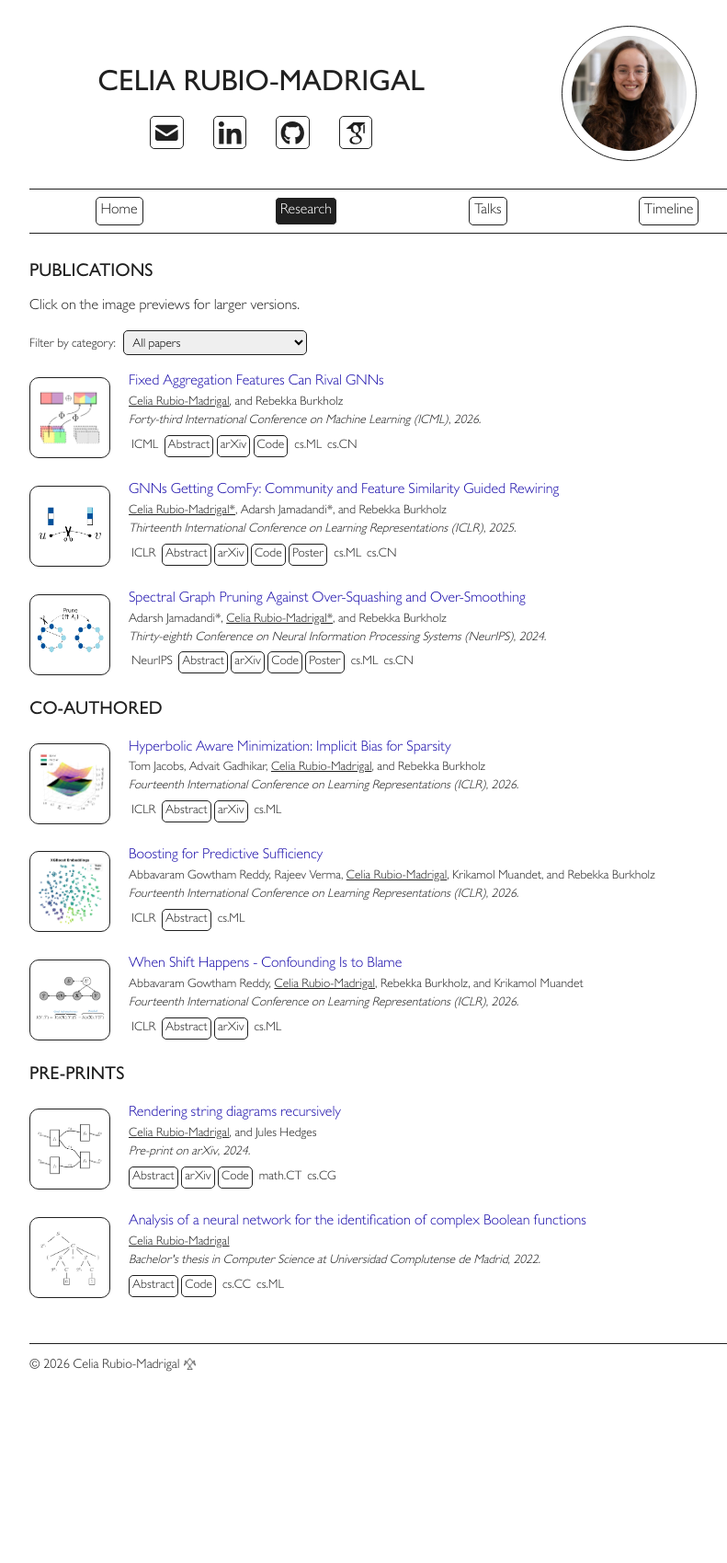
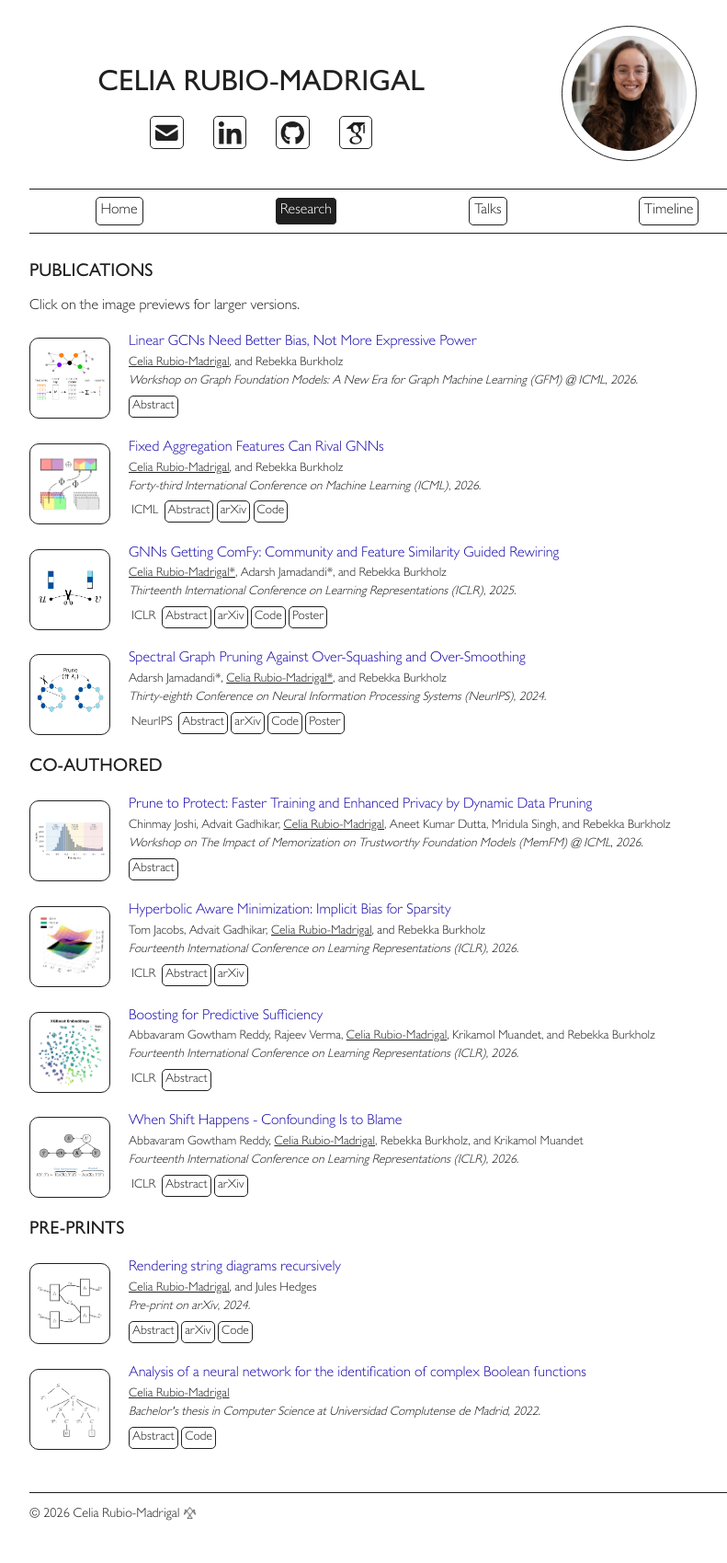
Before and after one commit to celrm/celrm.github.io, a Jekyll site: the page built from _pages/research.md, in a window 1280 px wide. Shown: the whole page at 92% size, without its empty margins (208-999 px from the left). Built offline with Jekyll 4.4.1, drawn with Linux system fonts in a browser that asks for light colours; before the commit the page ends 1537 px from its top, so only the background shows below that.

Commit message:
workshops and references

```diff
--- a/_data/news.yml
+++ b/_data/news.yml
@@ -4,15 +4,15 @@ list:
   details:
   - date: September 2026
     type: [event,award]
-    description: "13th Heidelberg Laureate Forum ([HLF](https://www.heidelberg-laureate-forum.org/forum/13th-hlf-2026.html)) as a young researcher (again!)."
+    description: "13th Heidelberg Laureate Forum ([HLF](https://www.heidelberg-laureate-forum.org/forum/13th-hlf-2026.html)) as a young researcher (again)."
     new: true
   - date: July 2026
     type: [publication]
-    description: "First-author paper at ICML'26: [*Fixed Aggregation Features can rival GNNs*](https://openreview.net/forum?id=gSZhNPp103)."
+    description: "First-author paper at ICML'26: [*Fixed Aggregation Features can rival GNNs*](https://openreview.net/forum?id=gSZhNPp103) [[3](/research#bib-fixed-aggregation-features)], and two workshop posters at [GFM](/research#bib-linear-gcns) and [MemFM](/research#bib-prune-to-protect). I was also selected as a Gold Reviewer (25%)."
     new: true
   - date: June 2026
     type: [event]
-    description: "Two posters at the Graph Signal Processing Workshop ([GSP](https://gspworkshop.org/2026/))."
+    description: "An oral and a poster at the Graph Signal Processing Workshop ([GSP](https://gspworkshop.org/2026/))."
     new: true
     future: true
   - date: April 2026
@@ -31,7 +31,7 @@ list:
     event_name: egmocamp26
   - date: December 2025
     type: [event]
-    description: "Poster at [WiML](https://sites.google.com/wimlworkshop.org/wimlworkshopneurips2025/program) @ NeurIPS'25."
+    description: "Poster at [WiML](https://sites.google.com/wimlworkshop.org/wimlworkshopneurips2025/program) @ NeurIPS'25 [[3](/research#bib-fixed-aggregation-features)]."
     new: true
     event_name: wiml25
   - date: November 2025
@@ -59,13 +59,13 @@ list:
     event_name: tuwien25
   - date: April 2025
     type: [publication]
-    description: "First-author paper at ICLR'25: [*GNNs getting ComFy: Community and feature similarity guided rewiring*](https://openreview.net/forum?id=g6v09VxgFw). Featured in the [TLDR AI](https://tldr.tech/ai/2025-02-11) newsletter."
+    description: "First-author paper at ICLR'25: [*GNNs getting ComFy: Community and feature similarity guided rewiring*](https://openreview.net/forum?id=g6v09VxgFw) [[2](/research#bib-gnns-getting-comfy)]. Featured in the [TLDR AI](https://tldr.tech/ai/2025-02-11) newsletter."
     event_name: iclr25
   - date: February 2025
     type: [event]
     description: "Talk for [Cohere Labs](https://cohere.com/events/cohere-for-ai-Celia-Rubio-Madrigal-2025) - Open Science Community. [[Video](https://youtu.be/fw8VBEBdWQY)]"
   - date: December 2024
-    description: "First-author paper at NeurIPS'24: [*Spectral graph pruning against over-squashing and over-smoothing*](https://openreview.net/forum?id=EMkrwJY2de). Another poster presented at the [WiML](https://sites.google.com/wimlworkshop.org/wiml-2024/program) workshop."
+    description: "First-author paper at NeurIPS'24: [*Spectral graph pruning against over-squashing and over-smoothing*](https://openreview.net/forum?id=EMkrwJY2de) [[1](/research#bib-spectral-graph-pruning)], and a workshop poster at [WiML](https://sites.google.com/wimlworkshop.org/wiml-2024/program) [[2](/research#bib-gnns-getting-comfy)]."
     type: [publication]
     event_name: neurips24
   - date: June 2024
--- a/_data/research.yml
+++ b/_data/research.yml
@@ -1,4 +1,23 @@
 list:
+- title: "Prune to Protect: Faster Training and Enhanced Privacy by Dynamic Data Pruning"
+  author_array: [Chinmay Joshi, Advait Gadhikar, Celia Rubio-Madrigal, Aneet Kumar Dutta, Mridula Singh, Rebekka Burkholz]
+  type: article
+  journal: Workshop on The Impact of Memorization on Trustworthy Foundation Models (MemFM) @ ICML
+  year: 2026
+  url: https://openreview.net/forum?id=IFnzabrAbl
+  img: prune-to-protect.png
+  abstract: "Deep networks memorize parts of their training data, exposing them to privacy attacks such as membership inference. The most vulnerable samples are often hard-to-learn tail examples: they are fitted late, carry high information for generalization, and are difficult to protect without sacrificing performance. We show that this privacy–utility tension can be mitigated by learning such samples earlier. To this end, we propose Weighted Loss InfoBatch (WLIB), which dynamically prunes easy samples while re-weighting hard ones according to sample-wise pruning ratios. By adjusting the influence of informative samples throughout training, WLIB jointly reduces memorization, improves robustness to membership inference attacks, and speeds up optimization. Extensive experiments demonstrate that WLIB achieves a favorable combination of privacy, utility, and training efficiency."
+
+- title: "Linear GCNs Need Better Bias, Not More Expressive Power"
+  author_array: [Celia Rubio-Madrigal, Rebekka Burkholz]
+  type: article
+  journal: "Workshop on Graph Foundation Models: A New Era for Graph Machine Learning (GFM) @ ICML"
+  year: 2026
+  url: https://openreview.net/forum?id=cUJMrMzYVG
+  first_author: true
+  abstract: "Do modern GNNs succeed because of architectural expressive power or because of implicit bias? We show that simple linear graph convolutions with sum aggregation and MLP classifiers can match the generalization performance of state-of-the-art graph learning methods. Theoretically, sum aggregation after a linear feature transformation can preserve neighborhood multiset information, yielding Weisfeiler–Lehman-level expressive power. Empirically, however, this potential is realized only through distillation from more complex GNN teachers. When trained from scratch, linear GCNs often fail to generalize. This reveals a gap between what simple models can express and what standard training selects. Our findings suggest that progress in graph learning may depend less on increasing expressiveness and more on controlling implicit bias, trainability, and model selection. Our experimental design provides a framework to distinguish these concepts."
+  img: linear-gcns.png
+
 - title: "Fixed Aggregation Features Can Rival GNNs"
   author_array: [Celia Rubio-Madrigal, Rebekka Burkholz]
   type: article
@@ -8,7 +27,6 @@ list:
   arxiv: 2601.19449
   first_author: true
   abstract: "Graph neural networks (GNNs) are widely believed to excel at node representation learning through trainable neighborhood aggregations. We challenge this view by introducing Fixed Aggregation Features (FAFs), a training-free approach that transforms graph learning tasks into tabular problems. This simple shift enables the use of well-established tabular methods, offering strong interpretability and the flexibility to deploy diverse classifiers. Across 14 benchmarks, well-tuned multilayer perceptrons trained on FAFs rival or outperform state-of-the-art GNNs and graph transformers on 12 tasks—often using only mean aggregation. The only exceptions are the Roman Empire and Minesweeper datasets, which typically require unusually deep GNNs. To explain the theoretical possibility of non-trainable aggregations, we connect our findings to Kolmogorov–Arnold representations and discuss when mean aggregation can be sufficient. In conclusion, our results call for (i) richer benchmarks benefiting from learning diverse neighborhood aggregations, (ii) strong tabular baselines as standard, and (iii) employing and advancing tabular models for graph data to gain new insights into related tasks."
-  categories: [cs.ML, cs.CN]
   img: fixed-aggregation-features.png
   code: https://github.com/celrm/fixed-aggregation-features
 
@@ -21,7 +39,6 @@ list:
   arxiv: "2506.02630"
   abstract: "Understanding the implicit bias of optimization algorithms is key to explaining and improving the generalization of deep models. The hyperbolic implicit bias induced by pointwise overparameterization promotes sparsity, but also yields a small inverse Riemannian metric near zero, slowing down parameter movement and impeding meaningful parameter sign flips. To overcome this obstacle, we propose Hyperbolic Aware Minimization (HAM), which alternates a standard optimizer step with a lightweight hyperbolic mirror step. The mirror step incurs less compute and memory than pointwise overparameterization, reproduces its beneficial hyperbolic geometry for feature learning, and mitigates the small–inverse-metric bottleneck. Our characterization of the implicit bias in the context of underdetermined linear regression provides insights into the mechanism how HAM consistently increases performance --even in the case of dense training, as we demonstrate in experiments with standard vision benchmarks. HAM is especially effective in combination with different sparsification methods, advancing the state of the art."
   img: ham-hyperbolic-step.png
-  categories: [cs.ML]
 
 - title: "Boosting for Predictive Sufficiency"
   author_array: [Abbavaram Gowtham Reddy, Rajeev Verma, Celia Rubio-Madrigal, Krikamol Muandet, Rebekka Burkholz]
@@ -32,7 +49,6 @@ list:
   arxiv:
   abstract: "Out-of-distribution (OOD) generalization is a defining hallmark of truly robust and reliable machine learning systems. Recently, it has been empirically observed that existing OOD generalization methods often underperform on real-world tabular data, where hidden confounding shifts drive distribution changes that boosting models handle more effectively. Part of boosting’s success is attributed to variance reduction, handling missing variables, feature selection, and connections to multicalibration. This paper uncovers a crucial reason behind its success in OOD generalization: boosting’s ability to infer stable environments robust to hidden confounding shifts and maximize predictive performance within those environments. This paper introduces an information-theoretic notion called $\alpha$-predictive sufficiency and formalizes its link to OOD generalization under hidden confounding. We show that boosting implicitly identifies suitable environments and produces an $\alpha$-predictive sufficient predictor. We validate our theoretical results through synthetic and real-world experiments and show that boosting achieves robust performance by identifying these environments and maximizing the association between predictions and true outcomes."
   img: predictive-sufficiency.png
-  categories: [cs.ML]
 
 - title: "When Shift Happens - Confounding Is to Blame"
   author_array: [Abbavaram Gowtham Reddy, Celia Rubio-Madrigal, Rebekka Burkholz, Krikamol Muandet]
@@ -43,7 +59,6 @@ list:
   arxiv: 2505.21422
   abstract: "Distribution shifts introduce uncertainty that undermines the robustness and generalization capabilities of machine learning models. While conventional wisdom suggests that learning causal-invariant representations enhances robustness to such shifts, recent empirical studies present a counterintuitive finding: (i) empirical risk minimization (ERM) can rival or even outperform state-of-the-art out-of-distribution (OOD) generalization methods, and (ii) OOD generalization performance improves when all available covariates, including non-causal ones, are utilized. We present theoretical and empirical explanations that attribute this phenomenon to hidden confounding. Shifts in hidden confounding induce changes in data distributions that violate assumptions commonly made by existing approaches. Under such conditions, we prove that generalization requires learning environment-specific relationships, rather than relying solely on invariant ones. Furthermore, we explain why models augmented with non-causal but informative covariates can mitigate the challenges posed by hidden confounding shifts. These findings offer new theoretical insights and practical guidance, serving as a roadmap for future research on OOD generalization and principled covariate-selection strategies."
   img: when-shift-happens.png
-  categories: [cs.ML]
 
 - title: "GNNs Getting ComFy: Community and Feature Similarity Guided Rewiring"
   author_array: [Celia Rubio-Madrigal*, Adarsh Jamadandi*, Rebekka Burkholz]
@@ -54,9 +69,8 @@ list:
   arxiv: 2502.04891
   abstract: "Maximizing the spectral gap through graph rewiring has been proposed to enhance the performance of message-passing graph neural networks (GNNs) by addressing over-squashing. However, as we show, minimizing the spectral gap can also improve generalization. To explain this, we analyze how rewiring can benefit GNNs within the context of stochastic block models. Since spectral gap optimization primarily influences community strength, it improves performance when the community structure aligns with node labels. Building on this insight, we propose three distinct rewiring strategies that explicitly target community structure, node labels, and their alignment: (a) community structure-based rewiring (ComMa), a more computationally efficient alternative to spectral gap optimization that achieves similar goals; (b) feature similarity-based rewiring (FeaSt), which focuses on maximizing global homophily; and (c) a hybrid approach (ComFy), which enhances local feature similarity while preserving community structure to optimize label-community alignment. Extensive experiments confirm the effectiveness of these strategies and support our theoretical insights."
   code: https://github.com/relationalml/comfy
-  img: small-comfy.png
+  img: gnns-getting-comfy.png
   poster: ComFy__poster_ICLR25.pdf
-  categories: [cs.ML, cs.CN]
   first_author: true
 
 - title: "Spectral Graph Pruning Against Over-Squashing and Over-Smoothing"
@@ -68,9 +82,8 @@ list:
   arxiv: 2404.04612
   abstract: "Message Passing Graph Neural Networks are known to suffer from two problems that are sometimes believed to be diametrically opposed: over-squashing and over-smoothing. The former results from topological bottlenecks that hamper the information flow from distant nodes and are mitigated by spectral gap maximization, primarily, by means of edge additions. However, such additions often promote over-smoothing that renders nodes of different classes less distinguishable. Inspired by the Braess phenomenon, we argue that deleting edges can address over-squashing and over-smoothing simultaneously. This insight explains how edge deletions can improve generalization, thus connecting spectral gap optimization to a seemingly disconnected objective of reducing computational resources by pruning graphs for lottery tickets. To this end, we propose a computationally effective spectral gap optimization framework to add or delete edges and demonstrate its effectiveness on the long range graph benchmark and on larger heterophilous datasets."
   code: https://github.com/relationalml/spectralpruningbraess
-  img: small-spectral.png
+  img: spectral-graph-pruning.png
   poster: Spectral_Pruning__poster_NeurIPS24.pdf
-  categories: [cs.ML, cs.CN]
   first_author: true
 
 - title: Rendering string diagrams recursively
@@ -83,7 +96,6 @@ list:
   abstract: "String diagrams are a graphical language used to represent processes that can be composed sequentially or in parallel, which correspond graphically to horizontal or vertical juxtaposition. In this paper we demonstrate how to compute the layout of a string diagram by folding over its algebraic representation in terms of sequential and parallel composition operators. The algebraic representation can be seen as a term of a free monoidal category or a proof tree for a small fragment of linear logic. This contrasts to existing non-compositional approaches that use graph layout techniques. The key innovation is storing the diagrams in binary space-partition trees, maintaining a right-trapezoidal shape for the diagram's outline as an invariant. We provide an implementation in Haskell, using an existing denotational graphics library called Diagrams. Our renderer also supports adding semantics to diagrams to serve as a compiler, with matrix algebra used as an example."
   code: https://github.com/celrm/stringdiagrams
   img: rendering-string-diagrams.png
-  categories: [math.CT, cs.CG]
   preprint: true
 
 - title: Analysis of a neural network for the identification of complex Boolean functions
@@ -96,12 +108,4 @@ list:
   abstract: "The goal of this work is to propose a possible long-term strategy to address the P vs. NP problem, based on studying class P/poly and Boolean circuit complexity. The main peculiarity of our strategy is that it will try to attain theoretical knowledge though empirical means. To do this we will use neural networks, and we will analyze both their structure and their performance. With the knowledge obtained we can either confirm, support or refute our theoretical hypotheses; or even formulate new ones.On the one hand, we will formalize notions related to the repetitiveness of Boolean functions, and we will define metrics associated with them under the assumption that simpler functions are more repetitive. On the other hand, we will try to find patterns in the weights of a neural network trained with the truth tables of some Boolean functions, which classifies them according to the size of the minimum circuit that computes them. Finally, by training more neural networks, we will analyze how the identified patterns and repeatability metrics behave as classifiers when put against truth tables."
   code: https://github.com/celrm/tfg
   img: analysis-of-a-nn.png
-  categories: [cs.CC, cs.ML]
   preprint: true
-
-categories:
-- cs.ML: Machine Learning
-- math.CN: Complex Networks
-- cs.CG: Computational Geometry
-- cs.CC: Computational Complexity
-- math.CT: Category Theory
--- a/_data/talks.yml
+++ b/_data/talks.yml
@@ -1,15 +1,26 @@
 list:
-- title: "Fixed aggregation features can rival GNNs"
+- title: "Linear GCNs need better bias, not more expressive power [[4](/research#bib-linear-gcns)]"
+  events:
+  - place: "Workshop on Graph Foundation Models ([GFM](https://sites.google.com/view/gfmicml-2026)) at ICML'26 in Seoul, South Korea."
+    date: 10.07.26
+    type: poster
+- title: "Fixed aggregation features can rival GNNs [[3](/research#bib-fixed-aggregation-features)]"
   events:
   - place: "ICML'26 in Seoul, South Korea."
     date: 06.07.26
     type: poster
-  - place: "Graph Signal Processing Workshop ([GSP](https://gspworkshop.org/2026/)) in Madrid, Spain."
+    url: FAF__poster_ICML26.pdf
+  - place: "Graph Signal Processing Workshop ([GSP](https://gspworkshop.org/2026/)) in Madrid, Spain. Oral presentation."
     date: 08.06.26
+    type: talk
+  - place: CISPA Machine Learning Day -- internal event.
+    date: 26.05.26
     type: poster
+    event_name: cispamlday26
   - place: CISPA ML Seminar. Invited talk.
     date: 20.05.26
     type: talk
+    event_name: cispaml26
   - place: "Conference on Parsimony and Learning ([CPAL](https://cpal.cc/posters/)), Recent Spotlight Track, in Tübingen, Germany."
     date: 23.03.26
     type: poster
@@ -22,7 +33,7 @@ list:
   - place: "[ELLIS Pre-NeurIPS'25](https://lacoco-lab.github.io/events/PreNeurIPS2025/) in Saarbrücken, Germany."
     date: 26.11.25
     type: poster
-- title: "Rewiring Graph Neural Networks: Less is more and structure matters"
+- title: "Rewiring Graph Neural Networks: Less is more and structure matters [[1](/research#bib-spectral-graph-pruning), [2](/research#bib-gnns-getting-comfy)]"
   events:
   - place: "Seminar of the [TUWien Machine Learning Research Unit](https://ml-tuw.github.io/ruml_seminar/) in Vienna, Austria. Invited talk."
     date: 27.05.25
@@ -33,7 +44,7 @@ list:
     url: https://youtu.be/fw8VBEBdWQY
     type: talk
     event_name:
-- title: "GNNs getting ComFy: Community and feature similarity guided rewiring"
+- title: "GNNs getting ComFy: Community and feature similarity guided rewiring [[2](/research#bib-gnns-getting-comfy)]"
   events:
   - place: "Graph Signal Processing Workshop ([GSP](https://gspworkshop.org/2026/)) in Madrid, Spain."
     date: 08.06.26
@@ -69,7 +80,7 @@ list:
     date: 25.11.24
     type: poster
     event_name: preneurips24
-- title: "Spectral graph pruning against over-squashing and over-smoothing"
+- title: "Spectral graph pruning against over-squashing and over-smoothing [[1](/research#bib-spectral-graph-pruning)]"
   events:
   - place: "International Workshop on Mining and Learning with Graphs ([MLG](https://mlg-europe.github.io/2025/)) in Porto, Portugal. Lightning talk and poster."
     date: 15.09.25
--- a/_includes/bib.html
+++ b/_includes/bib.html
@@ -1,5 +1,5 @@
 <!-- _layouts/bib.html -->
-  <div class="row" id = "bib" categories="{{ entry.categories | join: ',' }}">
+  <div class="row" id = "bib-{{ entry.img | remove: '.png' }}" categories="{{ entry.categories | join: ',' }}">
         <div class="preview">
           {%- if entry.img -%}
             {% if entry.img contains '://' -%}
--- a/_pages/research.md
+++ b/_pages/research.md
@@ -8,11 +8,11 @@ order: 2
 
 Click on the image previews for larger versions.
 
-<p id="filter">Filter by category:
+<!-- <p id="filter">Filter by category:
 <select id="choosecategory">
   <option value="">All papers</option>{% for category in site.data.research.categories %}{% for attribute in category
   %}<option value="{{ attribute[0] }}">{{ attribute[1] }}</option>{% endfor %}{% endfor %}
-</select></p>
+</select></p> -->
 
 <ol class="bibliography">
 
```
Also changed, not shown: _pages/index.md (+3 -5 lines), assets/img/events/cispamlday26.jpeg (added), assets/img/gnns-getting-comfy-old.png (added), assets/img/gnns-getting-comfy.png, assets/img/linear-gcns.png (added), assets/img/prune-to-protect.png (added), assets/img/small-comfy.png (deleted), assets/img/spectral-graph-pruning.png (renamed from assets/img/small-spectral.png), assets/img/spectral-pruning-old.png (renamed from assets/img/spectral-pruning.png), 2 other files.
